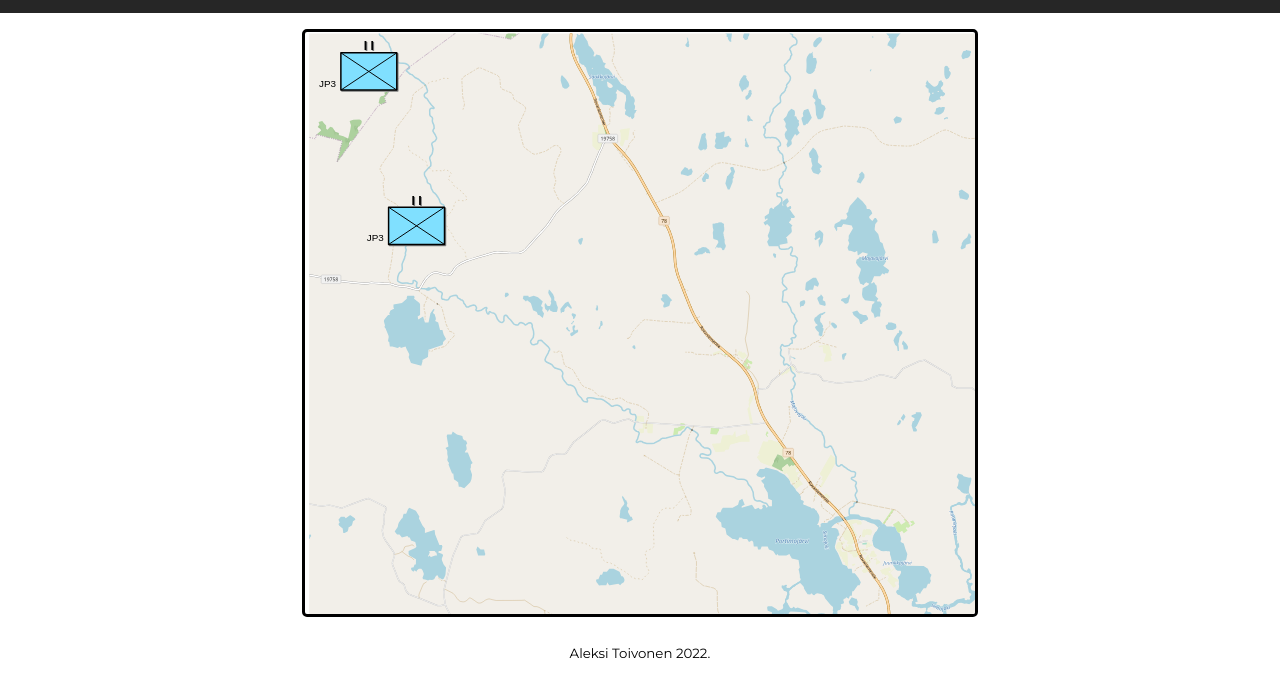
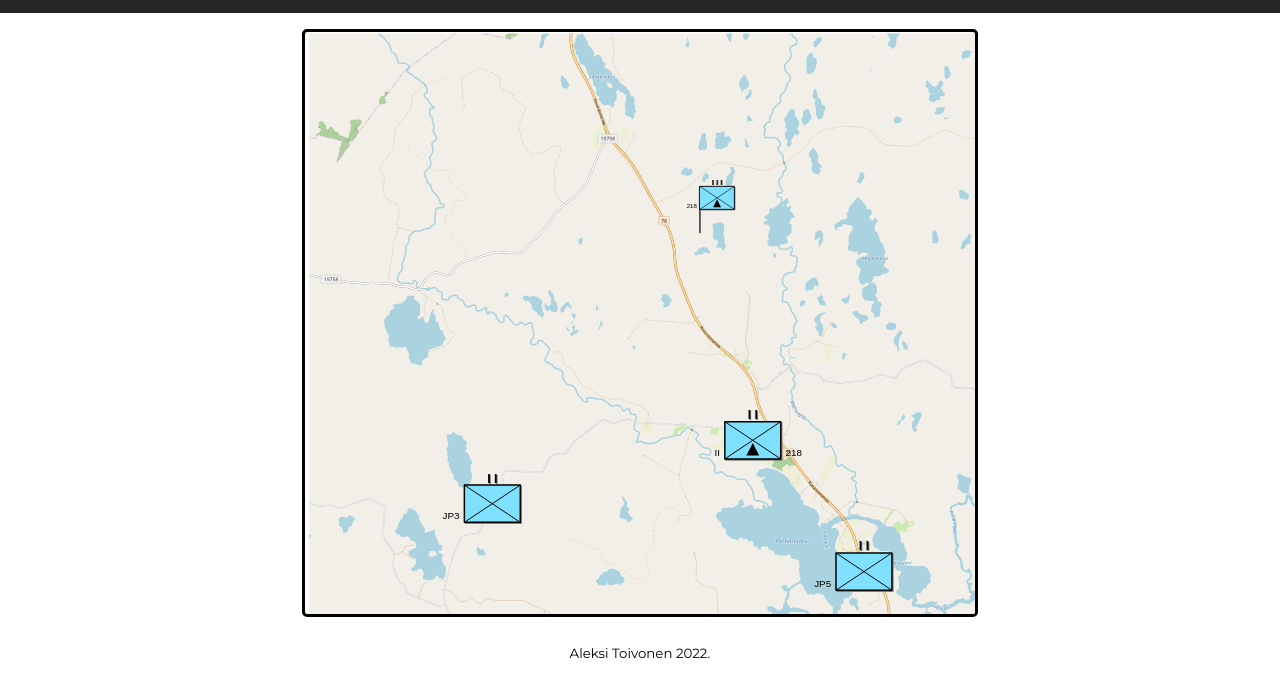
Before and after one commit to aptoivonen/ylimaa-animation, a website: page dist/index.html in a window 1280 px wide. Shown: the part 122-800 px from the top of the page. Drawn offline with nearby package versions, Linux system fonts and the light colour scheme.

Commit message:
Add unit svgs and import in html

```diff
--- a/dist/index.html
+++ b/dist/index.html
@@ -44,7 +44,25 @@
         </foreignObject>
 
         <!-- Symbols -->
-        <foreignObject x="100" y="400" class="symbol-wrapper">
+        <foreignObject x="700" y="280" class="symbol-wrapper">
+          <object
+            id="hq-218"
+            class="unit-symbol"
+            data="svg/hq-218.svg"
+            type="image/svg+xml"
+          ></object>
+        </foreignObject>
+
+        <foreignObject x="800" y="730" class="symbol-wrapper">
+          <object
+            id="218-II"
+            class="unit-symbol"
+            data="svg/218-II.svg"
+            type="image/svg+xml"
+          ></object>
+        </foreignObject>
+
+        <foreignObject x="250" y="950" class="symbol-wrapper">
           <object
             id="jp3"
             class="unit-symbol"
@@ -53,11 +71,11 @@
           ></object>
         </foreignObject>
 
-        <foreignObject x="0" y="0" class="symbol-wrapper">
+        <foreignObject x="980" y="990" class="symbol-wrapper">
           <object
-            id="jp3-2"
-            class="unit-symbol german"
-            data="svg/jp3.svg"
+            id="jp5"
+            class="unit-symbol"
+            data="svg/jp5.svg"
             type="image/svg+xml"
           ></object>
         </foreignObject>
```
Also changed, not shown: dist/svg/218-II.svg (added), dist/svg/hq-218.svg (added), dist/svg/jp5.svg (added).
